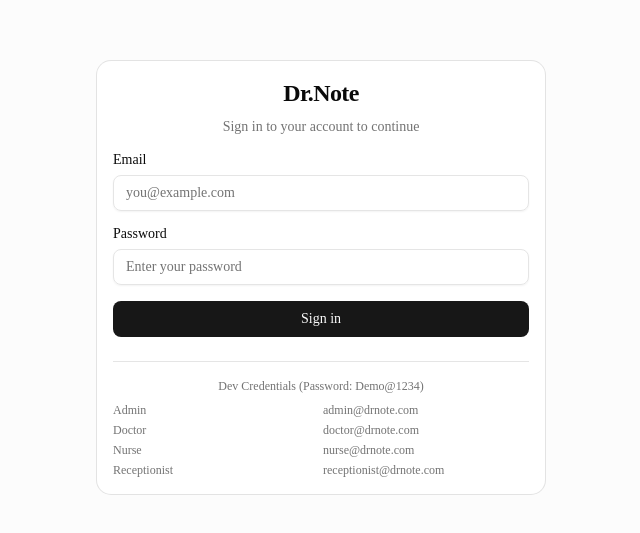
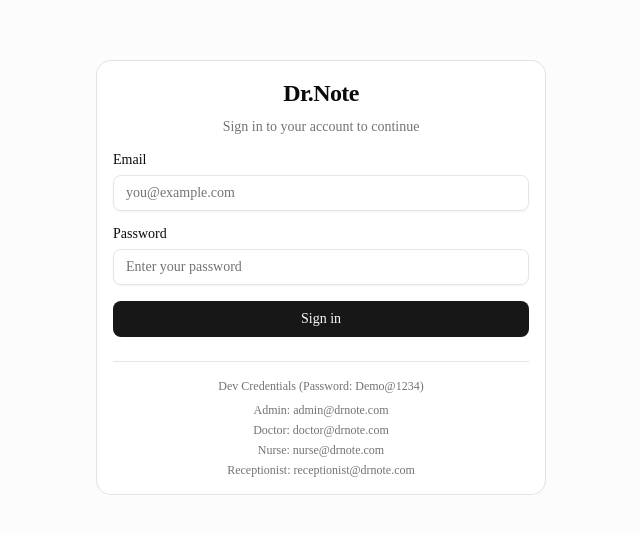
Before and after one commit to ChanOoDev/DRNotes-NCO, a Next.js app in the folder app/: page /login in a window 1280 px wide. Shown: the part 123-656 px from the top of the page, without its empty margins (319-959 px from the left). Built offline with nearby package versions, Linux system fonts and the light colour scheme.

Commit message:
style(login): center dev credentials with Role: email format

```diff
--- a/app/src/app/(auth)/login/page.tsx
+++ b/app/src/app/(auth)/login/page.tsx
@@ -119,11 +119,11 @@ export default function LoginPage() {
 
           <div className="mt-6 border-t pt-4">
             <p className="text-xs text-muted-foreground text-center mb-2">Dev Credentials (Password: Demo@1234)</p>
-            <div className="grid grid-cols-2 gap-1 text-xs text-muted-foreground">
-              <span>Admin</span><span>admin@drnote.com</span>
-              <span>Doctor</span><span>doctor@drnote.com</span>
-              <span>Nurse</span><span>nurse@drnote.com</span>
-              <span>Receptionist</span><span>receptionist@drnote.com</span>
+            <div className="space-y-1 text-xs text-muted-foreground text-center">
+              <p>Admin: admin@drnote.com</p>
+              <p>Doctor: doctor@drnote.com</p>
+              <p>Nurse: nurse@drnote.com</p>
+              <p>Receptionist: receptionist@drnote.com</p>
             </div>
           </div>
         </CardContent>
```
